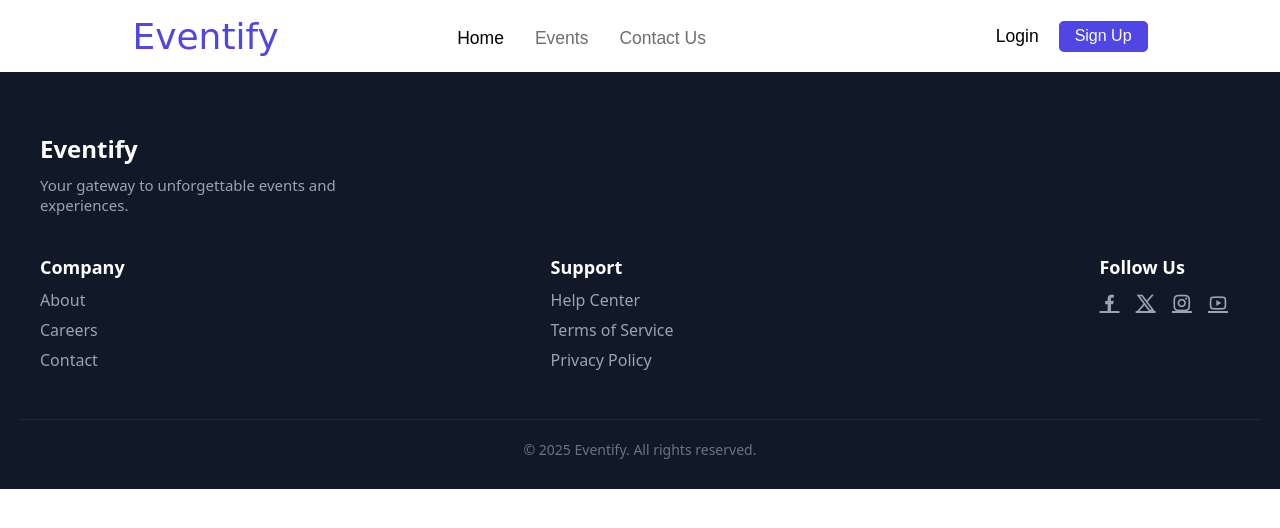
After one commit to Zihan231/Event-Booking, a PHP site: page /EventCalendar.html in a window 1280 px wide. The commit adds this page. Shown: the top 528 px of the page. Run offline with PHP 8.4, Linux system fonts and the light colour scheme; some libraries are stand-ins or nearby versions.

Commit message:
php and EventCalender Added

```diff
--- a/Add_Event.html
+++ b/Add_Event.html
@@ -70,7 +70,7 @@
 
         <!-- form Start -->
         <div id="AddEventFormContainer">
-          <form action="" method="" onSubmit="return AddEvent_Validation()">
+          <form action="add_Event.php" method="post" enctype="multipart/form-data">
             <div class="formGroup">
               <div>
                 <span>
--- /dev/null
+++ b/EventCalendar.html
@@ -0,0 +1,73 @@
+<!DOCTYPE html>
+<html lang="en">
+  <head>
+    <meta charset="UTF-8" />
+    <meta name="viewport" content="width=device-width, initial-scale=1.0" />
+    <title>Eventify</title>
+    <link rel="stylesheet" href="style.css" />
+    <link
+      href="https://cdn.jsdelivr.net/npm/remixicon@4.5.0/fonts/remixicon.css"
+      rel="stylesheet"
+    />
+  </head>
+  <body>
+    <header>
+      <div>
+        <span class="logo">Eventify</span>
+      </div>
+      <nav>
+        <ul>
+          <li><a class="Blacktxt" href="#home">Home</a></li>
+          <li><a href="#about">Events</a></li>
+          <li><a href="#contact">Contact Us</a></li>
+        </ul>
+      </nav>
+      <div id="LogSing">
+        <a class="Blacktxt" href="DashBoard.html">Login</a>
+        <a href="#" id="sgnUp">Sign Up</a>
+      </div>
+    </header>
+
+      <!-- Footer Section -->
+      <footer id="Footer-Section">
+        <div class="footer-container">
+          <div class="footer-brand">
+            <h3>Eventify</h3>
+            <p>Your gateway to unforgettable events and experiences.</p>
+          </div>
+          <div class="footer-links">
+            <div class="footer-column">
+              <h4>Company</h4>
+              <ul>
+                <li><a href="#">About</a></li>
+                <li><a href="#">Careers</a></li>
+                <li><a href="#">Contact</a></li>
+              </ul>
+            </div>
+            <div class="footer-column">
+              <h4>Support</h4>
+              <ul>
+                <li><a href="#">Help Center</a></li>
+                <li><a href="#">Terms of Service</a></li>
+                <li><a href="#">Privacy Policy</a></li>
+              </ul>
+            </div>
+            <div class="footer-column">
+              <h4>Follow Us</h4>
+              <div class="social-icons">
+                <a href="#"><i class="ri-facebook-fill"></i></a>
+                <a href="#"><i class="ri-twitter-x-line"></i></a>
+                <a href="#"><i class="ri-instagram-line"></i></a>
+                <a href="#"><i class="ri-youtube-line"></i></a>
+              </div>
+            </div>
+          </div>
+        </div>
+        <div class="footer-bottom">
+          <p>&copy; 2025 Eventify. All rights reserved.</p>
+        </div>
+      </footer>
+    </main>
+    <script src="LandingPage.js"></script>
+  </body>
+</html>
--- a/style.css
+++ b/style.css
@@ -1,6 +1,9 @@
 * {
   margin: 0;
   padding: 0;
+}
+html {
+  scroll-behavior: smooth;
 }
 .logo {
   font-size: 1.5em;
```
Also changed, not shown: add_Event.php (added, +35 -0 lines), index.html (+4 -4 lines).
